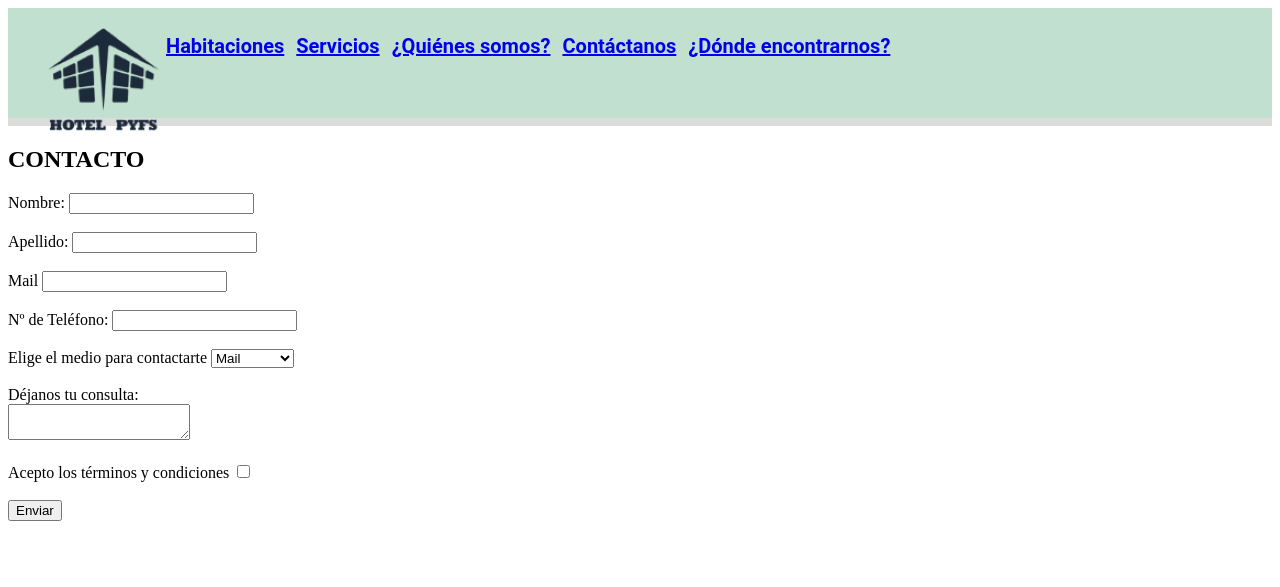
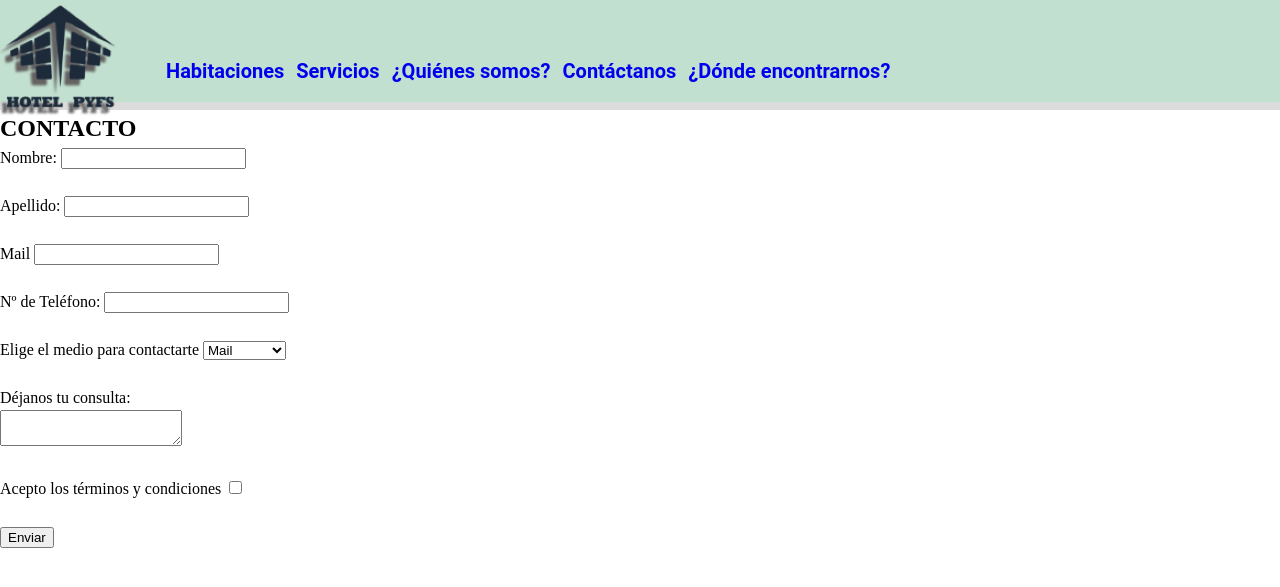
Before and after one commit to Ggaita/FSPy, a Python web app: template templates/contacto.html in a window 1280 px wide. Shown: the top 587 px of the page. Run offline with Jinja, Linux system fonts and the light colour scheme; the template is opened without the code that fills it, so the values that code supplies are empty.

Commit message:
Repasando

```diff
--- a/css/styles.css
+++ b/css/styles.css
@@ -15,7 +15,6 @@ header {
     font-style:normal;
     font-size: 20px;
     border-bottom: 8px solid rgb(221, 220, 220);
-
 }
 
 header .logo_hotel {
@@ -27,6 +26,13 @@ header .logo_hotel {
     filter: drop-shadow(-5px 6px 1px rgb(100, 98, 98));
 }
 
+
+#naveHotel {
+    margin-left: 0px;
+    position: fixed;
+    left: 120px;
+    top: 30px;
+}
 
 .nav_hotel {
     display: flex;
--- a/index.html
+++ b/index.html
@@ -20,6 +20,7 @@
         <!--Cabezera Con Logo +  Navegacion + atajos-->
         <div class="logo_hotel"></div>
         <div id="naveHotel">
+            <nav>
                 <ul class="nav_hotel">
                     <li><a href="/templates/habitaciones.html">Habitaciones</a></li>
                     <li><a href="/templates/servicios.html">Servicios</a></li>
@@ -27,14 +28,17 @@
                     <li><a href="/templates/contacto.html">Contáctanos</a></li>
                     <li><a href="/templates/donde-encontrarnos.html">¿Dónde encontrarnos?</a></li>
                 </ul>
+            </nav>
         </div>
         <div>
+            <nav>
                 <ul class="nav_atajos">
                     <li><a href="#"></a></li>
                     <li><a href="#"></a></li>
                     <li><a href="#"></a></li>
                     <li><a href="#"></a></li>
                 </ul>
+            </nav>
         </div>
     </header>
     <!--Cuerpo Lo que quieran-->
--- a/templates/contacto.html
+++ b/templates/contacto.html
@@ -4,26 +4,41 @@
 <head>
     <meta charset="UTF-8">
     <meta name="viewport" content="width=device-width, initial-scale=1.0">
-    <link rel="stylesheet" href="/css/styles.css">
-    <link rel="icon" href="/images/favicon.ico">
+    <link rel="stylesheet" type="text/css" href="../css/styles.css" />
+    <link rel="stylesheet" type="text/css" href="../css/reset.css" />
+    <link rel="icon" href="../images/favicon.ico">
 
     <title>Contacto</title>
 </head>
 
 <body>
+
+     <!--Cabezera Con Logo +  Navegacion + atajos-->
+
     <header>
-        <div class="header">
+        <a href="../index.html" alt" "><div class="logo_hotel"></div></a>
+        <div id="naveHotel">
+            <nav>
                 <ul class="nav_hotel">
-                <a href="/"><img src="/images/logo_hotel.png" alt=""></a>
                     <li><a href="./habitaciones.html">Habitaciones</a></li>
                     <li><a href="./servicios.html">Servicios</a></li>
                     <li><a href="./quienes-somos.html">¿Quiénes somos?</a></li>
                     <li><a href="#">Contáctanos</a></li>
                     <li><a href="./donde-encontrarnos.html">¿Dónde encontrarnos?</a></li>
                 </ul>
+            </nav>
+        </div>
+        <div>
+            <nav>
+                <ul class="nav_atajos">
+                    <li><a href="#"></a></li>
+                    <li><a href="#"></a></li>
+                    <li><a href="#"></a></li>
+                    <li><a href="#"></a></li>
+                </ul>
+            </nav>
         </div>
     </header>
-
     <main>
         <h2>CONTACTO</h2>
 
```
Lines whose indentation alone changed are shown as unchanged.
